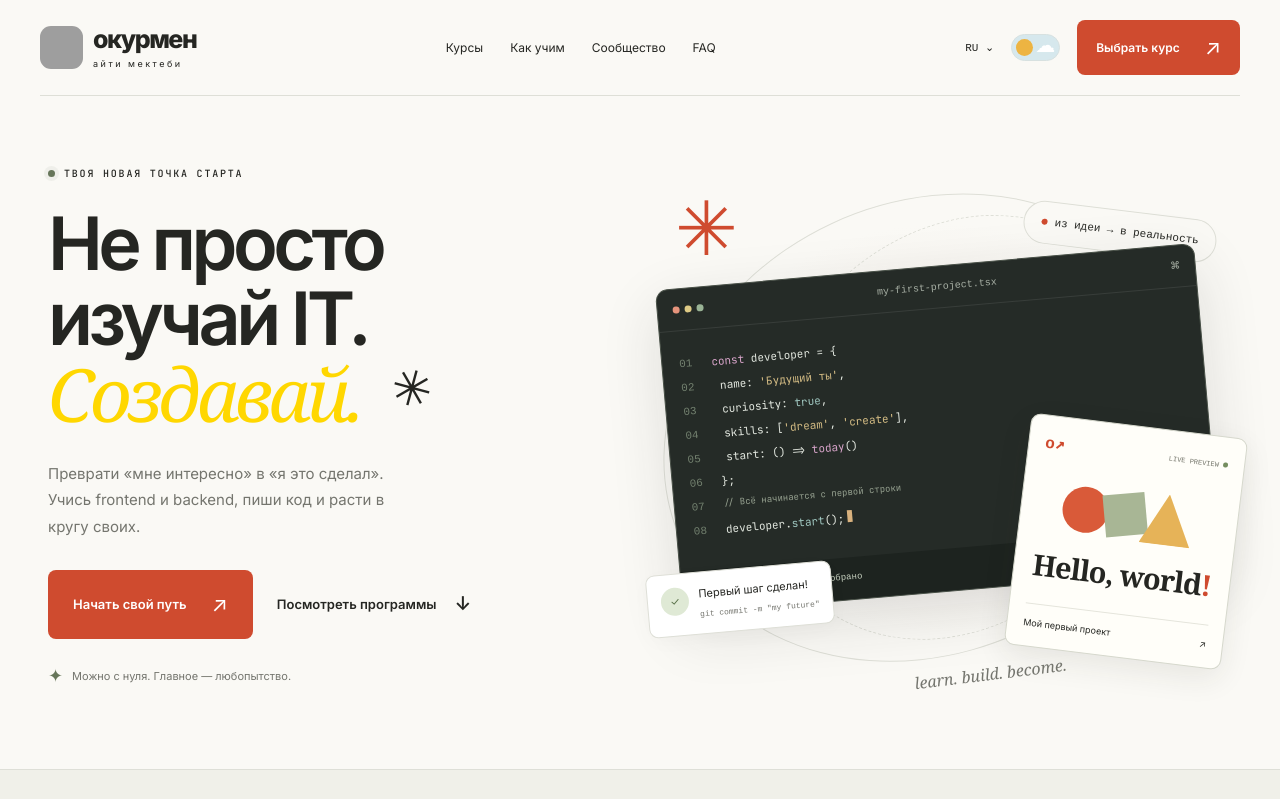
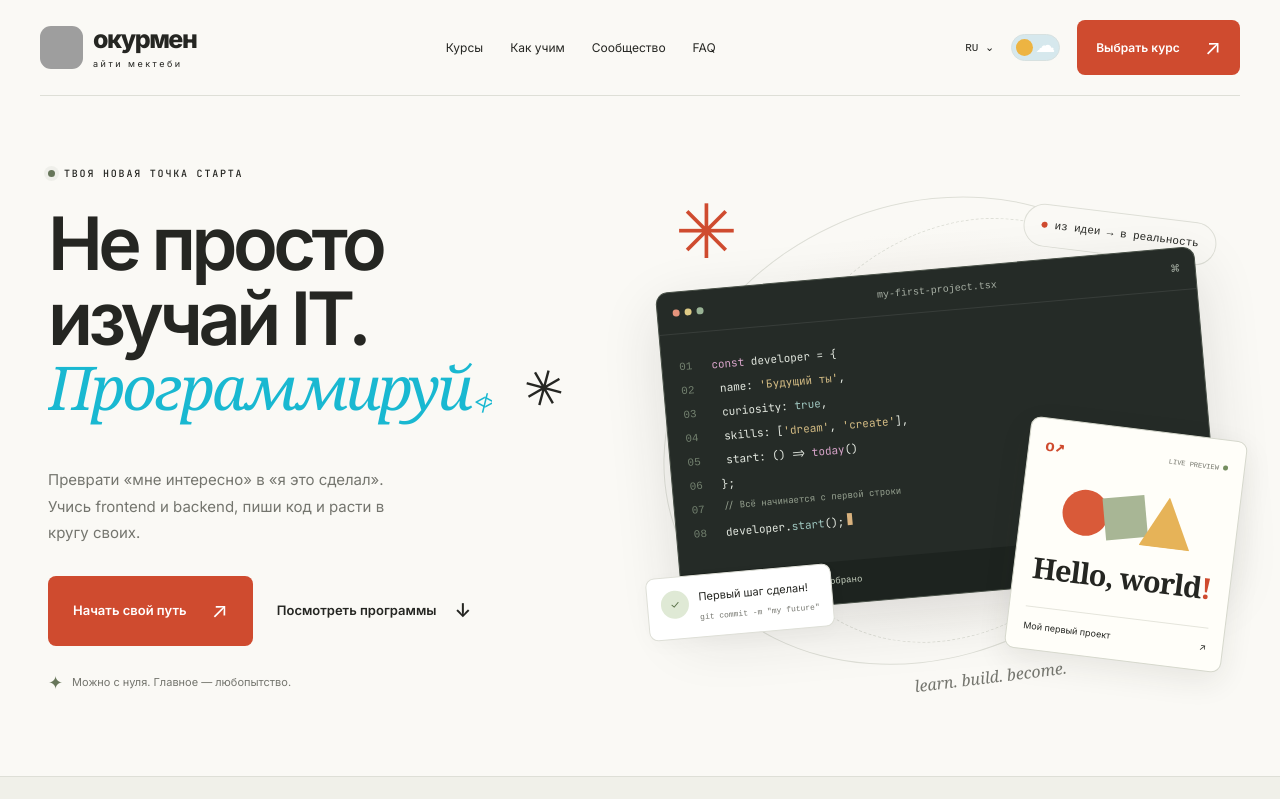
Before and after one commit to ashirus1719-ai/Okurmen-project, a Next.js app: page / in a window 1280 px wide. Shown: the top 799 px of the page. Built offline with nearby package versions, Linux system fonts and the light colour scheme; grey boxes are pictures that could not be loaded.

Commit message:
landing add and fix

```diff
--- a/app/globals.css
+++ b/app/globals.css
@@ -283,26 +283,92 @@ p {
   display: inline-block;
   position: relative;
 }
-.yellow-text {
-  color: #FFD700 !important;
-}
-/* Простая плавная смена слов */
-.changing-word-simple {
+.yellow-text { color: #ffd700 !important; }
+.changing-word-stage {
+  display: inline-grid;
+  width: min(8.7em, 100%);
+  min-height: 1.13em;
+  vertical-align: top;
+  position: relative;
+  isolation: isolate;
+}
+.changing-word {
+  grid-area: 1 / 1;
+  display: inline-flex;
+  align-items: baseline;
+  width: max-content;
+  max-width: 100%;
+  position: relative;
+  transform-origin: left center;
+  will-change: transform, opacity, filter;
+}
+.changing-word-text { display: inline-block; position: relative; z-index: 2; }
+.changing-word-mark {
   display: inline-block;
-  position: relative;
-  animation: simpleFade 1s ease-in-out;
-  transition: color 1s ease;
-}
-@keyframes simpleFade {
-  0% {
-    opacity: 0;
-    transform: translateY(10px);
-  }
-  100% {
-    opacity: 1;
-    transform: translateY(0);
-  }
-}
+  margin-left: .18em;
+  font-family: var(--font-geist-mono), monospace;
+  font-size: .47em;
+  font-style: normal;
+  font-weight: 600;
+  vertical-align: .18em;
+  opacity: 0;
+  animation: wordMarkPop .75s cubic-bezier(.2,1.55,.45,1) .62s forwards;
+}
+.word-particles { position: absolute; inset: 0; pointer-events: none; z-index: 1; }
+.word-particles i {
+  position: absolute;
+  left: 70%;
+  top: 48%;
+  width: .09em;
+  aspect-ratio: 1;
+  border-radius: 50%;
+  background: currentColor;
+  opacity: 0;
+}
+.word-particles i:nth-child(1) { --px:-1.2em; --py:-.72em; }
+.word-particles i:nth-child(2) { --px:-.35em; --py:-1em; }
+.word-particles i:nth-child(3) { --px:.65em; --py:-.72em; }
+.word-particles i:nth-child(4) { --px:1.05em; --py:.25em; }
+.word-particles i:nth-child(5) { --px:.2em; --py:.8em; }
+.word-particles i:nth-child(6) { --px:-.9em; --py:.62em; }
+.changing-word--create { animation: wordCreate 1.05s cubic-bezier(.16,1,.3,1) both; }
+.changing-word--create .word-particles i { animation: particleBloom 1.25s ease-out .35s both; }
+.changing-word--code { animation: wordCode .9s steps(7,end) both; }
+.changing-word--code::after {
+  content:""; position:absolute; z-index:3; left:0; bottom:.02em; height:.06em; width:0;
+  background:currentColor; box-shadow:0 0 18px currentColor; animation:codeScan .8s ease-out .25s forwards;
+}
+.changing-word--code .changing-word-text { font-size:.82em; letter-spacing:-.055em; }
+.changing-word--code .changing-word-mark { font-size:.3em; vertical-align:.28em; }
+.changing-word--develop { animation: wordDevelop 1s cubic-bezier(.2,.85,.25,1.2) both; perspective:700px; }
+.changing-word--develop .changing-word-text { font-size:.83em; letter-spacing:-.045em; }
+.changing-word--develop .word-particles i { border-radius:1px; animation:pixelBuild 1.1s ease-out .28s both; }
+.changing-word--imagine { animation: wordImagine 1.15s cubic-bezier(.22,1,.36,1) both; }
+.changing-word--imagine::after {
+  content:""; position:absolute; left:-.05em; right:.5em; bottom:-.04em; height:.09em;
+  border-radius:50%; background:currentColor; transform-origin:left; animation:brushStroke .8s ease-out .55s both;
+}
+.changing-word--imagine .word-particles i { animation:particleBloom 1.5s ease-out .3s both; }
+.changing-word--deploy { animation: wordDeploy 1s cubic-bezier(.16,1,.3,1) both; }
+.changing-word--deploy .word-particles i { box-shadow:0 0 0 .035em var(--background); animation:nodeConnect 1.3s ease-out .25s both; }
+.changing-word--launch { animation: wordLaunch 1.05s cubic-bezier(.18,.9,.25,1.25) both; }
+.changing-word--launch::after {
+  content:""; position:absolute; right:.15em; top:55%; width:1.3em; height:.05em;
+  background:linear-gradient(90deg,transparent,currentColor); transform-origin:right; animation:launchTrail .85s ease-out .25s both;
+}
+@keyframes wordCreate { 0%{opacity:0;filter:blur(14px);transform:scale(.74) rotate(-4deg)} 65%{opacity:1;filter:blur(0);transform:scale(1.04) rotate(.5deg)} 100%{transform:none} }
+@keyframes wordCode { 0%{opacity:0;clip-path:inset(0 100% 0 0);filter:brightness(1.8)} 100%{opacity:1;clip-path:inset(0);filter:none} }
+@keyframes wordDevelop { 0%{opacity:0;transform:translateY(.75em) rotateX(-75deg);filter:blur(8px)} 70%{transform:translateY(-.05em) rotateX(7deg);filter:none} 100%{opacity:1;transform:none} }
+@keyframes wordImagine { 0%{opacity:0;transform:translateX(-.5em) skewX(-14deg);filter:blur(10px)} 55%{opacity:1;transform:translateX(.05em) skewX(3deg);filter:none} 100%{transform:none} }
+@keyframes wordDeploy { 0%{opacity:0;transform:translateY(.7em) scale(.88);clip-path:inset(80% 0 0)} 60%{opacity:1;transform:translateY(-.07em) scale(1.03);clip-path:inset(0)} 100%{transform:none} }
+@keyframes wordLaunch { 0%{opacity:0;transform:translate(-.8em,.85em) rotate(-7deg);filter:blur(8px)} 65%{opacity:1;transform:translate(.04em,-.08em) rotate(1deg);filter:none} 100%{transform:none} }
+@keyframes wordMarkPop { 0%{opacity:0;transform:scale(.2) rotate(-45deg)} 70%{opacity:1;transform:scale(1.25) rotate(8deg)} 100%{opacity:1;transform:none} }
+@keyframes particleBloom { 0%{opacity:0;transform:translate(0) scale(0)} 35%{opacity:.9} 100%{opacity:0;transform:translate(var(--px),var(--py)) scale(1.4)} }
+@keyframes pixelBuild { 0%{opacity:0;transform:translate(var(--px),var(--py)) scale(1.6) rotate(45deg)} 65%{opacity:.8} 100%{opacity:0;transform:translate(0) scale(.3)} }
+@keyframes nodeConnect { 0%{opacity:0;transform:translate(0) scale(.2)} 45%{opacity:.8;transform:translate(var(--px),var(--py)) scale(1)} 100%{opacity:0;transform:translate(var(--px),var(--py)) scale(.4)} }
+@keyframes codeScan { to{width:82%;opacity:0} }
+@keyframes brushStroke { from{transform:scaleX(0);opacity:.9} to{transform:scaleX(1);opacity:.18} }
+@keyframes launchTrail { from{opacity:0;transform:translateX(-.8em) scaleX(1.6)} to{opacity:0;transform:translateX(.5em) scaleX(.1)} }
 .heading-star {
   position: absolute;
   right: -68px;
--- a/app/ui/landing.tsx
+++ b/app/ui/landing.tsx
@@ -8,12 +8,12 @@ import Link from "next/link";
 import { courses } from "@/lib/courses";
 
 const changingWords = [
-  { text: "Создавай.", color: "#FFD700" },
-  { text: "Программируй.", color: "#00D9FF" },
-  { text: "Разрабатывай.", color: "#FF6B00" },
-  { text: "Твори.", color: "#B84FFF" },
-  { text: "Внедряй.", color: "#00FF87" },
-  { text: "Запускай.", color: "#FF4757" },
+  { text: "Создавай", color: "#f0bd28", effect: "create", mark: "✦" },
+  { text: "Программируй", color: "#19b8d1", effect: "code", mark: "</>" },
+  { text: "Разрабатывай", color: "#e56a32", effect: "develop", mark: "{ }" },
+  { text: "Твори", color: "#a86ad1", effect: "imagine", mark: "✺" },
+  { text: "Внедряй", color: "#52a66d", effect: "deploy", mark: "↗" },
+  { text: "Запускай", color: "#e65360", effect: "launch", mark: "➜" },
 ];
 
 const faqs = [
@@ -72,17 +72,16 @@ export default function Landing({
   const [answer, setAnswer] = useState<string | null>(null);
   const [review, setReview] = useState("students");
   const [currentWordIndex, setCurrentWordIndex] = useState(0);
-  const [isExploding, setIsExploding] = useState(false);
   const [state, formAction, pending] = useActionState(submitLead, {
     status: "idle",
     message: "",
   });
 
-  // Плавная смена слов каждые 10 секунд
+  // Каждое слово получает собственную анимацию раз в пять секунд.
   useEffect(() => {
     const interval = setInterval(() => {
       setCurrentWordIndex((prev) => (prev + 1) % changingWords.length);
-    }, 10000);
+    }, 5000);
     return () => clearInterval(interval);
   }, []);
   useEffect(() => {
@@ -200,11 +199,24 @@ export default function Landing({
               изучай IT.
               <br />
               <span className="serif-accent">
-                <span
-                  className="changing-word-simple"
-                  style={{ color: changingWords[currentWordIndex].color }}
-                >
-                  {changingWords[currentWordIndex].text}
+                <span className="changing-word-stage" aria-live="polite">
+                  <span
+                    key={currentWordIndex}
+                    className={`changing-word changing-word--${changingWords[currentWordIndex].effect}`}
+                    style={{ color: changingWords[currentWordIndex].color }}
+                  >
+                    <span className="changing-word-text">
+                      {changingWords[currentWordIndex].text}
+                    </span>
+                    <span className="changing-word-mark" aria-hidden="true">
+                      {changingWords[currentWordIndex].mark}
+                    </span>
+                    <span className="word-particles" aria-hidden="true">
+                      {Array.from({ length: 6 }, (_, index) => (
+                        <i key={index} />
+                      ))}
+                    </span>
+                  </span>
                 </span>
                 <span className="heading-star" aria-hidden="true">
                   ✳
```
